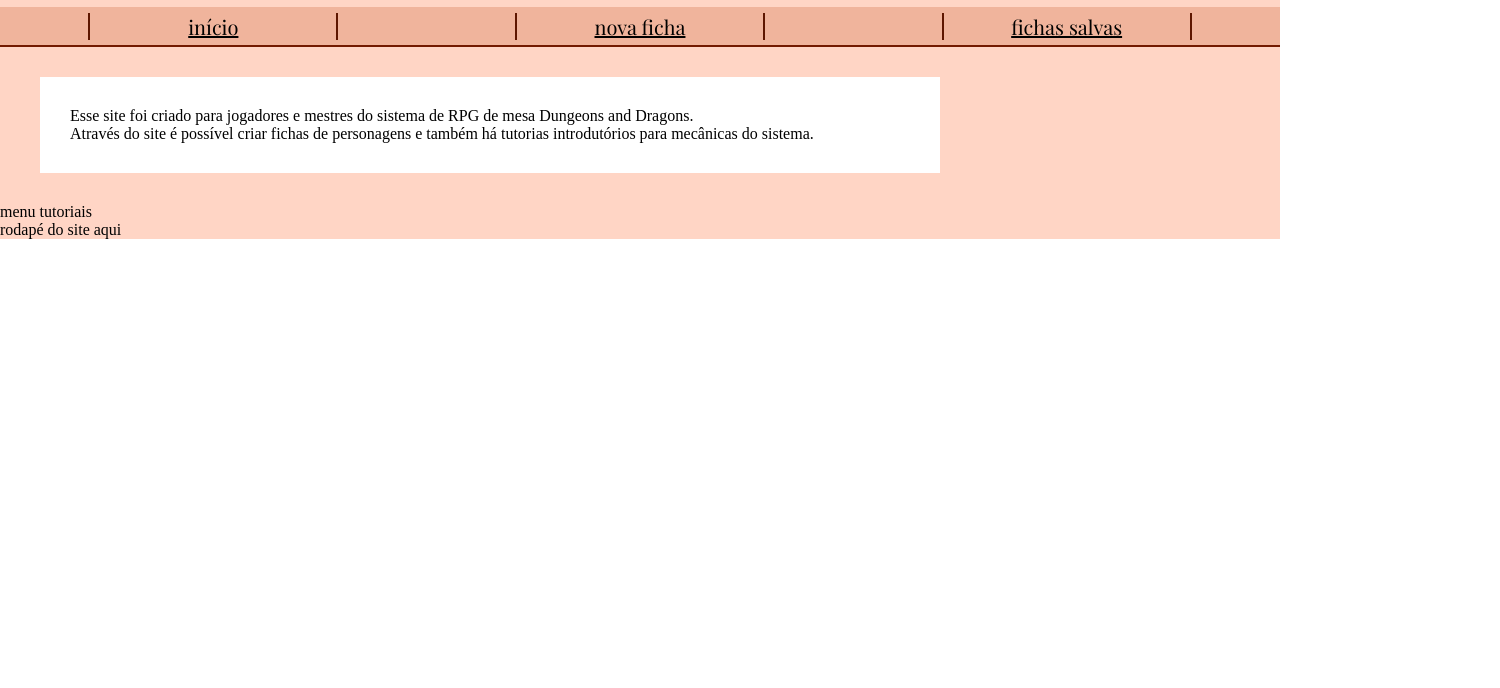
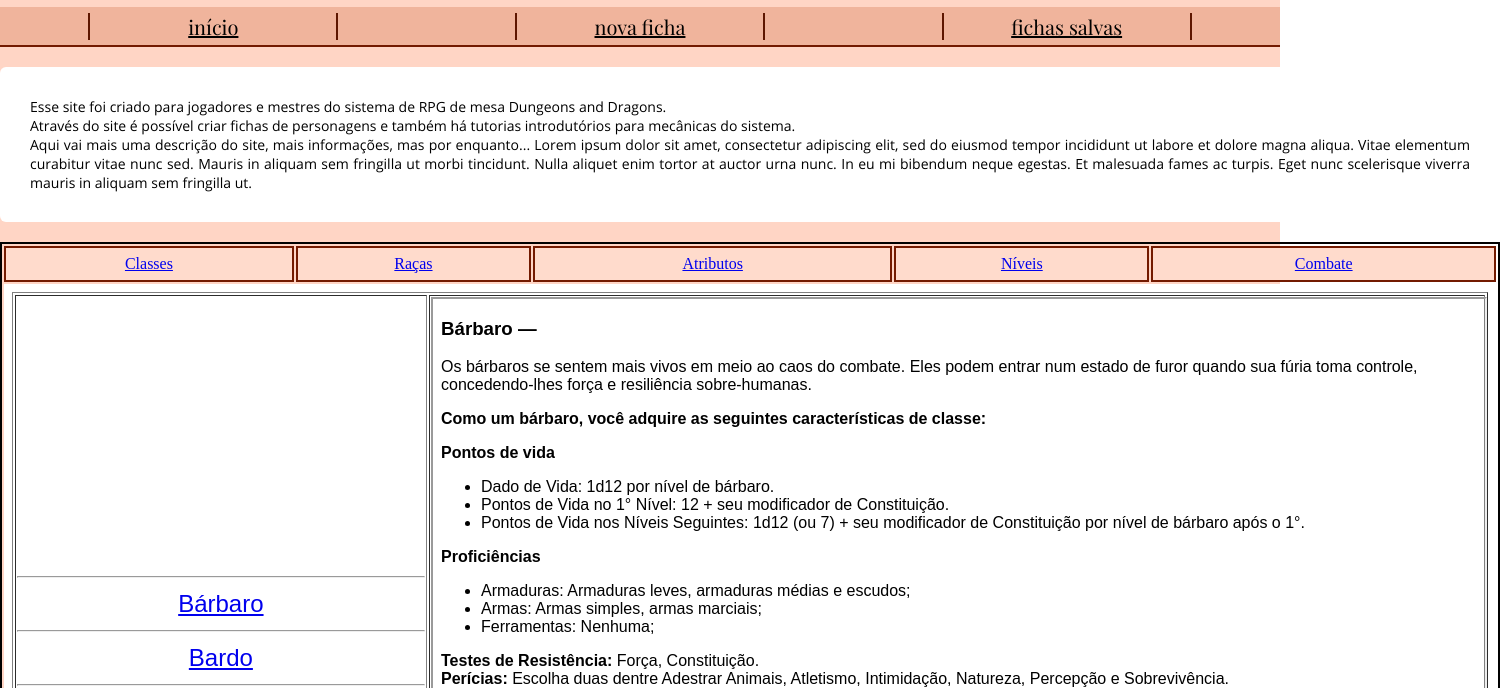
Before and after one commit to giozsett/projeto-site-rpg, a plain HTML site: page sitenovo.html in a window 1280 px wide. Shown: the part 112-800 px from the top of the page, 1500 px wide, since content can reach past the window. Drawn offline with Linux system fonts and the light colour scheme.

Commit message:
comit fimdaaula

```diff
--- a/estilos/sitenovo-estilos.css
+++ b/estilos/sitenovo-estilos.css
@@ -5,6 +5,10 @@
 @font-face {
     font-family:'Playfair Display';
     src: url('https://cdn.jsdelivr.net/gh/giozsett/projeto-site-rpg@dia2404/fonts/PlayfairDisplayRegular-ywLOY.ttf') format('opentype');
+}
+@font-face {
+    font-family:'Open Sans';
+    src: url('https://cdn.jsdelivr.net/gh/giozsett/projeto-site-rpg@dia2404/fonts/OpenSans-B9K8.ttf') format('opentype');
 }
 
 
@@ -57,10 +61,40 @@
 }
 
 /*Pagina de inicio*/
-.descricao-box {
-    max-width: 900px;
+.content{height: auto;
+    min-height: 1500px;
+}
+
+
+.content-texto {
+    width: 1500px;
+    font-family: 'Open Sans';
+    font-size: 14px;
     text-align: justify;
     background-color: #fff;
-    margin: 30px 40px;
+    margin-left: auto;
+    margin-right: auto;
+    margin-top: 20px;
     padding: 30px;
+    border-radius: 6px;
+
 }
+
+.content-tutoriais {
+    width: 1500px;
+    margin-left: auto;
+    margin-right: auto;
+    margin-top: 20px;
+    min-height: 1200px;
+}
+
+.content-tutoriais-tabela {
+    width: 1500px;
+    border: 2px solid #000;
+}
+
+.content-tutoriais-td {
+    border: 2px solid #731a00;
+    text-align: center;
+    background-color: #ffdbcc;
+}
--- a/sitenovo.html
+++ b/sitenovo.html
@@ -21,16 +21,37 @@
             <div class="menu-item"><a class="menu-item-texto" href="link3aqui">fichas salvas</a></div>
         </div>
 
-        <div class="descricao-box">
-            <p> Esse site foi criado para jogadores e mestres do sistema de RPG de mesa Dungeons and Dragons.</p>
-            <p>Através do site é possível criar fichas de personagens e também há tutorias introdutórios para mecânicas do sistema.</p>
+        <div class="content">
+            <div class="content-texto">
+                <p> Esse site foi criado para jogadores e mestres do sistema de RPG de mesa Dungeons and Dragons.</p>
+                <p>Através do site é possível criar fichas de personagens e também há tutorias introdutórios para mecânicas do sistema.</p>
+                <p>Aqui vai mais uma descrição do site, mais informações, mas por enquanto... Lorem ipsum dolor sit amet, consectetur adipiscing elit, sed do eiusmod tempor incididunt ut labore et dolore magna aliqua.  Vitae elementum curabitur vitae nunc sed. Mauris in aliquam sem fringilla ut morbi tincidunt. Nulla aliquet enim tortor at auctor urna nunc. In eu mi bibendum neque egestas. Et malesuada fames ac turpis. Eget nunc scelerisque viverra mauris in aliquam sem fringilla ut.</p>
+            </div>
+
+            <div class="content-tutoriais">
+                <table class="content-tutoriais-tabela">
+                    <tbody>
+                        <tr height="36px">
+                            <td class="content-tutoriais-td"><a href="tutorial_classes_menu.html" target="tutorial">Classes</a></td>
+                            <td class="content-tutoriais-td"><a href="tutorial_racas_menu.html" target="tutorial">Raças</a></td>
+                            <td class="content-tutoriais-td"><a href="tutoriais/tutorial_atributos.html" target="tutorial">Atributos</a></td>
+                            <td class="content-tutoriais-td"><a href="tutoriais/tutorial_nivel.html" target="tutorial">Níveis</a></td>
+                            <td class="content-tutoriais-td"><a href="tutoriais/tutorial_combate.html" target="tutorial">Combate</a></td>
+
+                        </tr>
+
+                        <tr bgcolor="#fff">
+                            <td colspan="7">
+                                <iframe src="tutorial_classes_menu.html" width="100%" height="1200px" frameborder="0" name="tutorial">
+                                </iframe>
+                            </td>
+                        </tr>
+                    </tbody>
+                </table>
+            </div>
         </div>
 
-        <div>
-            menu tutoriais
-        </div>
-
-        <div>
+        <div class="footer">
             rodapé do site aqui
         </div>
     </div>
```
Also changed, not shown: home.html (+1 -1 lines).
